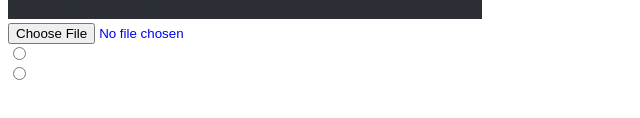
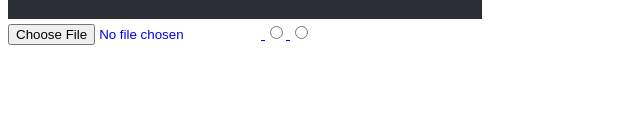
Before and after one commit to dev-drizzithiago/_aula_HTML_5, a plain HTML site: page index.html in a window 1280 px wide. Shown: the part 290-408 px from the top of the page, 0-640 px from the left. Drawn offline with Linux system fonts and the light colour scheme; files whose address does not match are found by name.

Commit message:
Update index.html

```diff
--- a/index.html
+++ b/index.html
@@ -18,8 +18,8 @@
     <h1>Estudando HTML5, com o professor Guanabara!</h1>
     <img src="C:\Users\Penso\Documents\GitHub\_aula_HTML_5\_imagens\_logo_empresa.jpg" alt="mercury ti"> <br/>
     <a href="C:\Users\Penso\Documents\GitHub\_aula_HTML_5\_imagens\_logo_empresa.jpg">
-        <input type="file" inputmode="url"> <br/>
-        <input type="radio" size="20" subtitle="Downloads Arquivo"> <br/>
+        <input type="file" inputmode="url">
+        <input type="radio" size="20" subtitle="Downloads Arquivo">
         <input type="radio" size="20" title="excluir o arquivo">
     </a>
 
```
